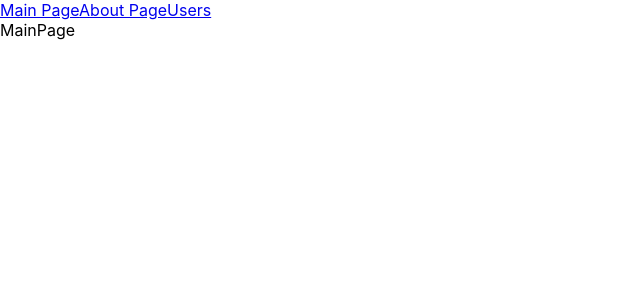
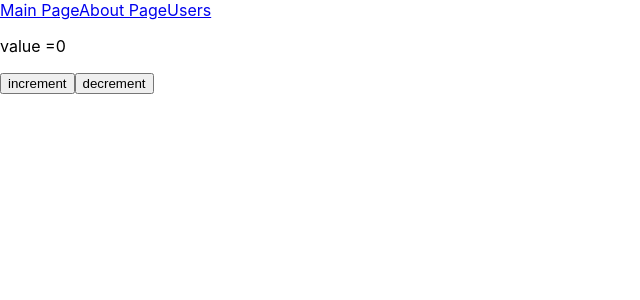
Before and after one commit to Doommez/jest-test, a React (Create React App) app in the folder react_test/: page / in a window 1280 px wide. Shown: the top 300 px of the page, without its empty margins (0-640 px from the left). Built offline with nearby package versions, Linux system fonts and the light colour scheme.

Commit message:
feat: add redux 11 14

```diff
--- a/react_test/package.json
+++ b/react_test/package.json
@@ -3,11 +3,13 @@
   "version": "0.1.0",
   "private": true,
   "dependencies": {
+    "@reduxjs/toolkit": "^2.8.0",
     "@testing-library/jest-dom": "^5.17.0",
     "@testing-library/user-event": "^13.5.0",
     "axios": "^0.24.0",
     "react": "^18.3.1",
     "react-dom": "^18.3.1",
+    "react-redux": "^9.2.0",
     "react-router-dom": "^6.26.2",
     "react-scripts": "5.0.1",
     "web-vitals": "^2.1.4"
--- /dev/null
+++ b/react_test/src/components/counter/Counter.jsx
@@ -0,0 +1,34 @@
+import React from 'react';
+import {useDispatch, useSelector} from "react-redux";
+import {decrement, increment} from "../../store/reducers/counterReducer";
+
+const Counter = () => {
+    const counter = useSelector((state) => state.counter);
+
+    const dispatch = useDispatch();
+
+    const incrementCounter = () => {
+        dispatch(increment());
+    }
+    const decrementCounter = () => {
+        dispatch(decrement());
+    }
+    return (
+        <div>
+            <p>
+                value ={counter.value}
+            </p>
+            <p>
+                <button onClick={incrementCounter}>
+                    increment
+                </button>
+                <button onClick={decrementCounter}>
+                    decrement
+                </button>
+            </p>
+
+        </div>
+    )
+}
+
+export default Counter;
--- a/react_test/src/index.js
+++ b/react_test/src/index.js
@@ -4,13 +4,17 @@ import "./index.css";
 import App from "./App";
 import reportWebVitals from "./reportWebVitals";
 import { BrowserRouter } from "react-router-dom";
+import {Provider} from "react-redux";
+import {createReduxStore} from "./store/store";
 
 const root = ReactDOM.createRoot(document.getElementById("root"));
 root.render(
   <React.StrictMode>
-    <BrowserRouter>
-      <App />
-    </BrowserRouter>
+      <Provider store={createReduxStore()}>
+        <BrowserRouter>
+          <App />
+        </BrowserRouter>
+      </Provider>
   </React.StrictMode>
 );
 
--- a/react_test/src/pages/MainPage.jsx
+++ b/react_test/src/pages/MainPage.jsx
@@ -1,7 +1,10 @@
 import React from "react";
+import Counter from "../components/counter/Counter";
 
 const MainPage = () => {
-  return <div data-testid="main-page">MainPage</div>;
+  return <div data-testid="main-page">
+    <Counter />
+  </div>;
 };
 
 export default MainPage;
--- /dev/null
+++ b/react_test/src/store/reducers/counterReducer.js
@@ -0,0 +1,22 @@
+import { createSlice } from '@reduxjs/toolkit'
+
+
+const initialState = { value: 0 }
+const counterSlice = createSlice({
+    name: 'counter',
+    initialState,
+    reducers: {
+        increment(state) {
+            state.value++
+        },
+        decrement(state) {
+            state.value--
+        },
+        incrementByAmount(state, action) {
+            state.value += action.payload
+        },
+    },
+})
+
+export const { increment, decrement, incrementByAmount } = counterSlice.actions
+export default counterSlice.reducer
--- /dev/null
+++ b/react_test/src/store/store.js
@@ -0,0 +1,10 @@
+import {combineReducers, configureStore} from "@reduxjs/toolkit";
+import counterReducer from "./reducers/counterReducer";
+
+const rootReducer = combineReducers({
+    counter: counterReducer,
+})
+
+export const createReduxStore = ()=>configureStore({
+    reducer: rootReducer,
+})
```
Also changed, not shown: 1 other file (tests, documents, lock files or other folders).
